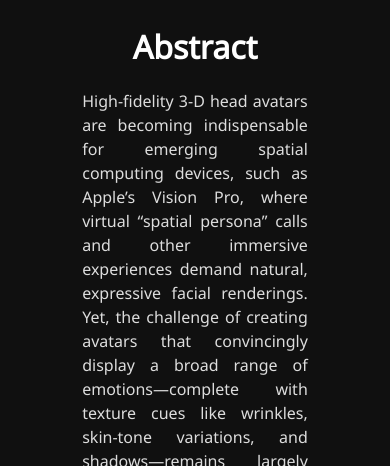
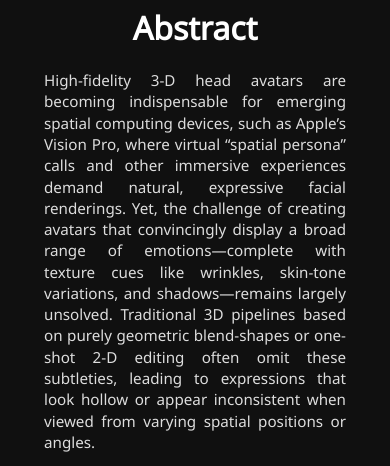
Before and after one commit to AbhinavUtkarsh/Emotion-Driven-Editing-of-Gaussian-Avatars, a plain HTML site: page index.html in a window 390 px wide. Shown: the part 1478-1944 px from the top of the page. Drawn offline with nearby package versions, Linux system fonts and the light colour scheme; some icons are missing; a web font is replaced by a local one.

Commit message:
css for mobileview updated, v0.0.3

```diff
--- a/static/css/index.css
+++ b/static/css/index.css
@@ -1,5 +1,16 @@
+html,
 body {
-  transition: background-color 0.5s ease, color 0.5s ease;
+  -ms-overflow-style: none;
+  scrollbar-width: none;
+}
+
+html::-webkit-scrollbar,
+body::-webkit-scrollbar {
+  display: none;
+}
+
+html {
+  overflow-y: auto;
 }
 
 body {
@@ -414,3 +425,34 @@ body.light-mode section#BibTeX .content {
 #mode-toggle:active {
   transform: scale(0.95);
 }
+
+/* Mobile View */
+@media (max-width: 768px) {
+
+  .container.is-max-desktop {
+    max-width: 100% !important;
+    padding-left: 1rem !important;
+    padding-right: 1rem !important;
+  }
+
+  .column.is-four-fifths {
+    width: 100% !important;
+  }
+
+  .columns,
+  .column {
+    padding-left: 0.5rem !important;
+    padding-right: 0.5rem !important;
+  }
+
+  .video-wrapper {
+    padding-left: 1rem !important;
+    padding-right: 1rem !important;
+  }
+
+  .content.has-text-justified p {
+    font-size: 0.95rem;
+    line-height: 1.4;
+    margin-bottom: 1rem;
+  }
+}
```
